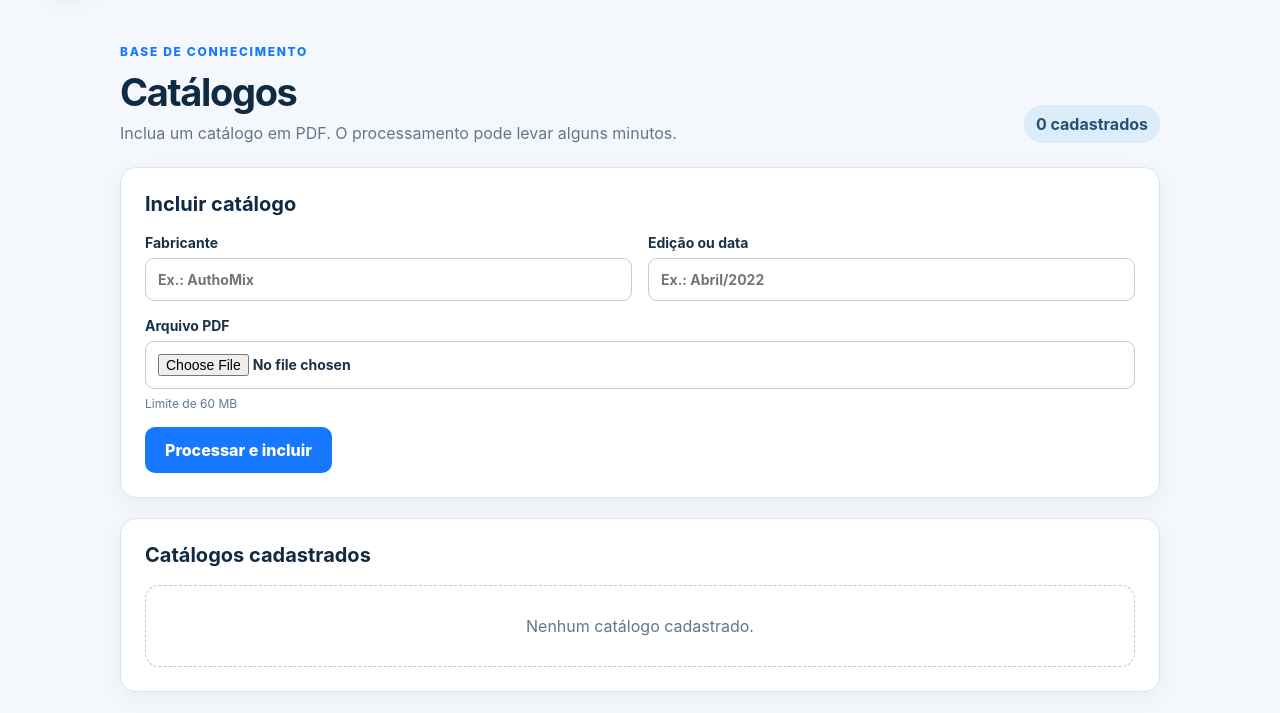
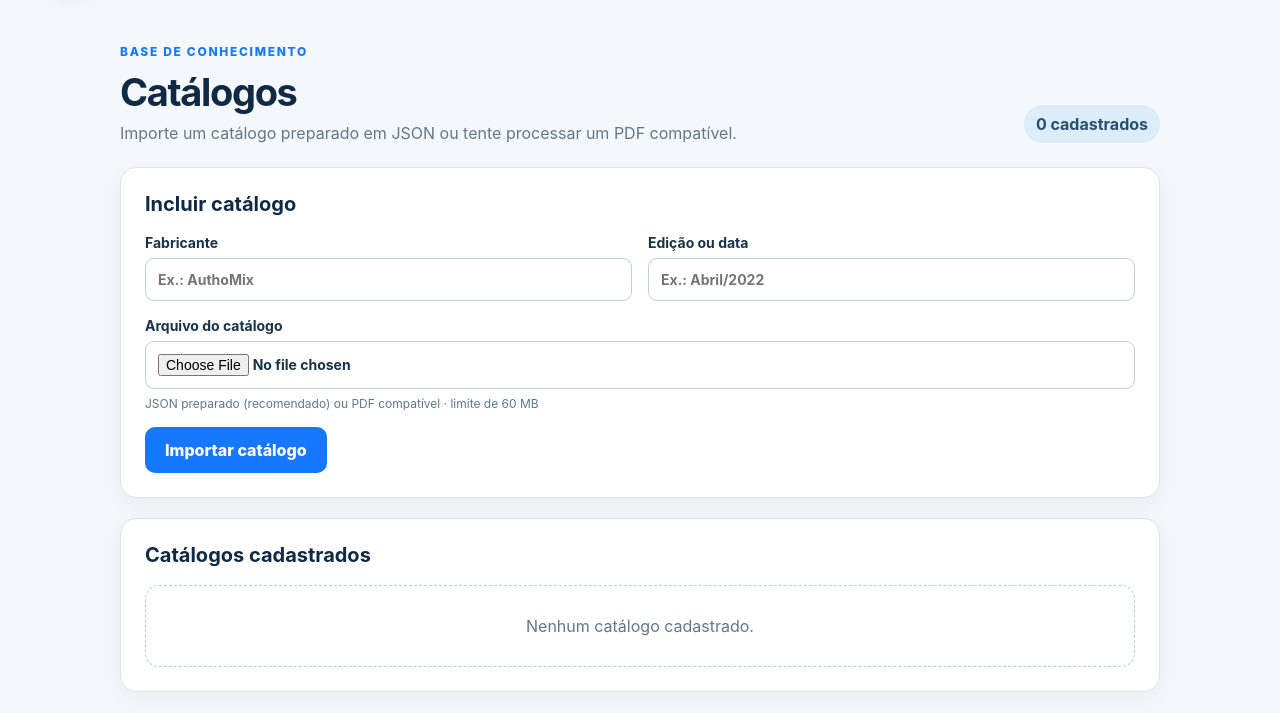
Before and after one commit to caelessa/PESQUISA_PECAS, a Flask app: page /admin/catalogs in a window 1280 px wide. Shown: the part 76-789 px from the top of the page. Run offline with Flask 3, Linux system fonts and the light colour scheme; the visitor is signed in with stand-in values (Sample User, id 1); some libraries are stand-ins or nearby versions.

Commit message:
Add files via upload

```diff
--- a/templates/admin_catalogs.html
+++ b/templates/admin_catalogs.html
@@ -7,7 +7,7 @@
 </header>
 <main class="admin-workspace">
   <section class="admin-heading">
-    <div><p class="eyebrow">BASE DE CONHECIMENTO</p><h1>Catálogos</h1><p>Inclua um catálogo em PDF. O processamento pode levar alguns minutos.</p></div>
+    <div><p class="eyebrow">BASE DE CONHECIMENTO</p><h1>Catálogos</h1><p>Importe um catálogo preparado em JSON ou tente processar um PDF compatível.</p></div>
     <span class="catalog-count">{{ catalogs|length }} cadastrado{{ 's' if catalogs|length != 1 else '' }}</span>
   </section>
   {% for category, message in get_flashed_messages(with_categories=true) %}<div class="flash {{ category }}" role="status">{{ message }}</div>{% endfor %}
@@ -16,8 +16,8 @@
     <form method="post" enctype="multipart/form-data" class="upload-form">
       <label>Fabricante<input name="manufacturer" placeholder="Ex.: AuthoMix" required></label>
       <label>Edição ou data<input name="edition" placeholder="Ex.: Abril/2022" required></label>
-      <label class="file-field">Arquivo PDF<input type="file" name="catalog" accept="application/pdf,.pdf" required><span>Limite de 60 MB</span></label>
-      <button type="submit" onclick="this.textContent='Processando…';this.form.submit();this.disabled=true">Processar e incluir</button>
+      <label class="file-field">Arquivo do catálogo<input type="file" name="catalog" accept="application/json,.json,application/pdf,.pdf" required><span>JSON preparado (recomendado) ou PDF compatível · limite de 60 MB</span></label>
+      <button type="submit" onclick="this.textContent='Importando…';this.form.submit();this.disabled=true">Importar catálogo</button>
     </form>
   </section>
   <section class="catalog-list">
```
